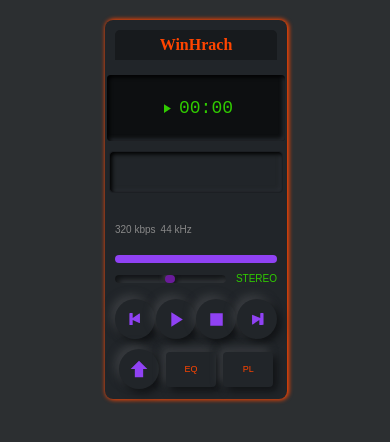
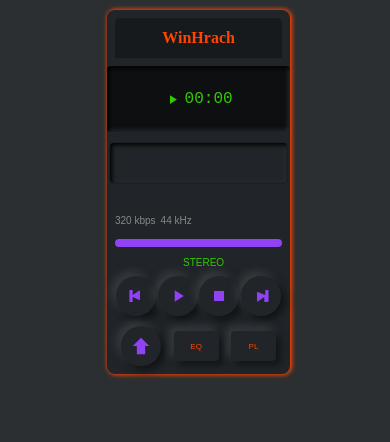
Before and after one commit to Hrach80/winHrach-media, a React (Vite) app: page / in a window 390 px wide. Shown: the top 442 px of the page. Built offline with nearby package versions, Linux system fonts and the light colour scheme.

Commit message:
Win Hrach

```diff
--- a/src/Components/Nav/Nav.css
+++ b/src/Components/Nav/Nav.css
@@ -12,6 +12,7 @@
     border-radius: 8px;
     padding: 10px 15px;
     width: 500px;
+    /* Սա հիմնական լայնությունն է մեծ էկրանների համար */
     font-family: Arial, sans-serif;
     color: #fff;
     box-shadow: 1px 0 4px 1px orangered;
@@ -310,44 +311,24 @@
     height: 20px;
     fill: var(--purple);
 }
-
-/* Responsive Media Queries */
-
-/* Ավելի լայն էկրանների համար (մինչև 1024px) */
-@media (max-width: 1024px) {
+/* Պլանշետների համար (մինչև 768px) */
+@media (max-width: 768px) {
     .winamp-container {
-        width: 450px;
-        padding: 8px 12px;
+        width: 90%;
+        margin: 20px auto;
+        padding: 8px 10px;
+        gap: 10px;
     }
 }
 
-/* Պլանշետների համար (մինչև 768px) */
-@media (max-width: 768px) {
+/* Մոբայլ սարքեր (մինչև 480px) */
+@media (max-width: 480px) {
     .winamp-container {
-        width: 400px;
-        padding: 8px 10px;
-    }
-
-    .display-box {
-        font-size: 20px;
-        width: 120px;
-    }
-
-    .song-info {
-        width: 120px;
-    }
-
-    .volume-slider-container {
-        width: 120px;
-    }
-}
-
-/* Մոբայլ սարքեր (մինչև 425px) */
-@media (max-width: 425px) {
-    .winamp-container {
-        width: 90%;
-        margin: 20px auto;
-        padding: 10px;
+        width: 95%;
+        /* Զբաղեցնում է էկրանի լայնության 95%-ը */
+        margin: 10px auto;
+        padding: 8px;
+        gap: 8px;
     }
 
     .window-controls {
@@ -356,6 +337,7 @@
 
     .header-panel {
         justify-content: center;
+        height: 40px;
     }
 
     .logo-text {
@@ -366,13 +348,16 @@
     .middle-panel,
     .bottom-panel {
         flex-direction: column;
+        /* Բաղադրիչները դասավորում է մեկը մյուսի տակ */
         align-items: center;
+        width: 100%;
         gap: 10px;
     }
 
     .display-box {
         width: 100%;
-        font-size: 18px;
+        /* Լայնությունը դարձնում է 100% */
+        font-size: 16px;
         height: 50px;
         justify-content: center;
         padding: 8px;
@@ -380,6 +365,7 @@
 
     .visualizer-box {
         width: 100%;
+        /* Լայնությունը դարձնում է 100% */
         height: 30px;
     }
 
@@ -387,128 +373,25 @@
         width: 100%;
         text-align: center;
         padding: 5px;
+        font-size: 14px;
     }
 
-    .progress-bar-container {
-        width: 100%;
-    }
-
+    .progress-bar-container,
     .volume-slider-container {
         width: 100%;
     }
 
-    .mode-indicators {
-        width: 100%;
-        justify-content: center;
-    }
-
-    .playback-controls {
-        width: 100%;
-        justify-content: space-around;
-        gap: 0;
-    }
-
+    .playback-controls,
     .eject-controls {
         width: 100%;
         justify-content: space-around;
+        /* Հավասարաչափ բաշխում տարրերը */
         gap: 0;
     }
 
     .nav-button {
         width: 40px;
         height: 40px;
-    }
-
-    .nav-button svg {
-        width: 25px;
-        height: 25px;
-    }
-
-    .eq-button,
-    .pl-button,
-    .shuffle-button,
-    .repeat-button {
-        min-width: 50px;
-        height: 35px;
-        font-size: 9px;
-    }
-}
-
-/* Մոբայլ սարքեր (մինչև 375px) */
-@media (max-width: 376px) {
-.winamp-container {
-        padding: 10px;
-    }
-
-    .logo-text {
-        font-size: 30px;
-
-    }
-
-    .display-box {
-        font-size: 20px;
-        padding: 6px;
-    }
-
-    .visualizer-box {
-        height: 100px;
-    }
-
-    .song-info {
-        font-size: 16px;
-        gap: 20px;
-    }
-
-    .nav-button {
-        width: 60px;
-        height: 60px;
-    }
-
-    .nav-button svg {
-        width: 20px;
-        height: 20px;
-
-    }
-
-    .eq-button,
-    .pl-button,
-    .shuffle-button,
-    .repeat-button {
-        min-width: 40px;
-        height: 58px;
-        font-size: 16px;
-
-    }
-}
-
-/* Մոբայլ սարքեր (մինչև 320px) */
-@media (max-width: 320px) {
-    .winamp-container {
-        padding: 10px;
-    }
-
-    .logo-text {
-        font-size: 20px;
-        color: blue;
-    }
-
-    .display-box {
-        font-size: 18px;
-        padding: 10px;
-    }
-
-    .visualizer-box {
-        height: 100px;
-    }
-
-    .song-info {
-        font-size: 16px;
-        gap: 20px;
-    }
-
-    .nav-button {
-        width: 60px;
-        height: 60px;
     }
 
     .nav-button svg {
@@ -520,9 +403,44 @@
     .pl-button,
     .shuffle-button,
     .repeat-button {
-        min-width: 40px;
-        height: 58px;
-        font-size: 16px;
-
+        min-width: 45px;
+        height: 30px;
+        font-size: 8px;
     }
 }
+
+/* Շատ փոքր սարքեր (մինչև 320px) */
+@media (max-width: 320px) {
+    .winamp-container {
+        width: 98%;
+        padding: 5px;
+    }
+
+    .logo-text {
+        font-size: 14px;
+    }
+
+    .display-box {
+        font-size: 14px;
+        height: 40px;
+    }
+
+    .nav-button {
+        width: 35px;
+        height: 35px;
+    }
+
+    .nav-button svg {
+        width: 18px;
+        height: 18px;
+    }
+
+    .eq-button,
+    .pl-button,
+    .shuffle-button,
+    .repeat-button {
+        min-width: 35px;
+        height: 25px;
+        font-size: 7px;
+    }
+}
```
